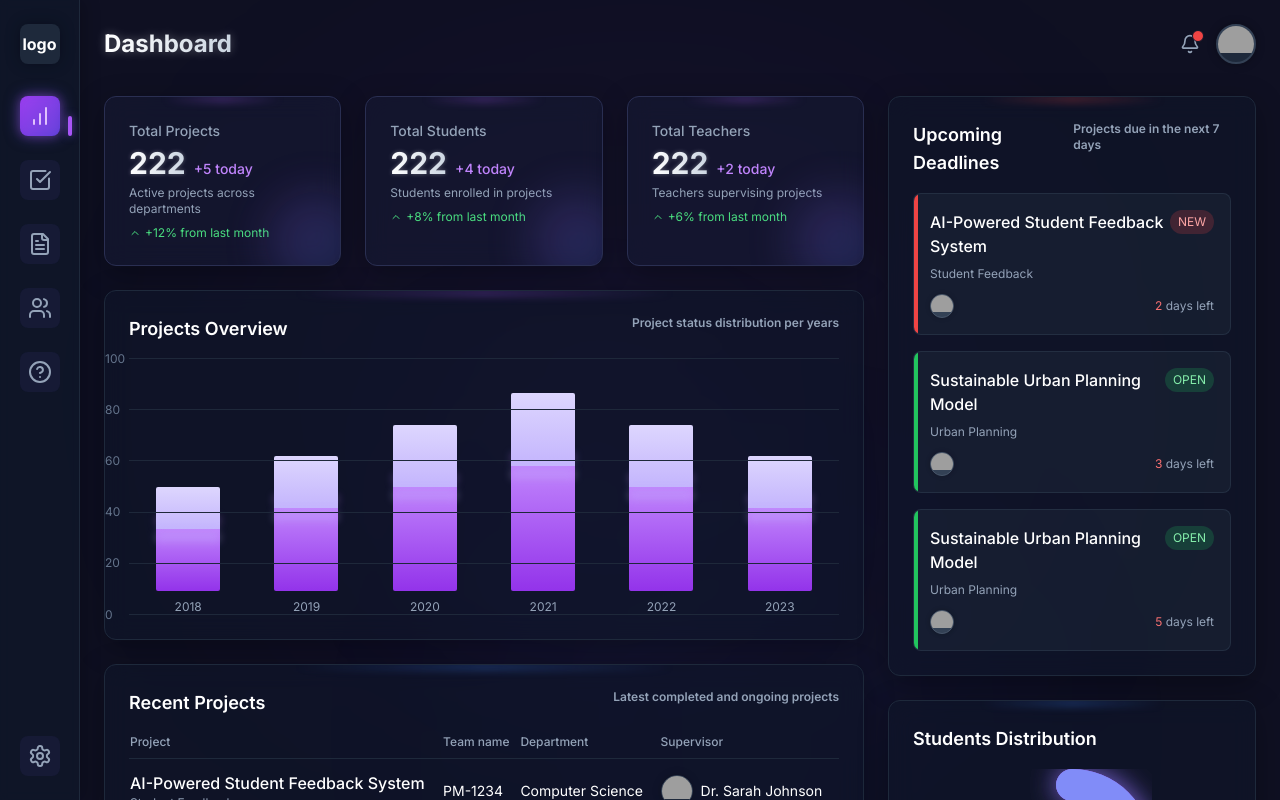
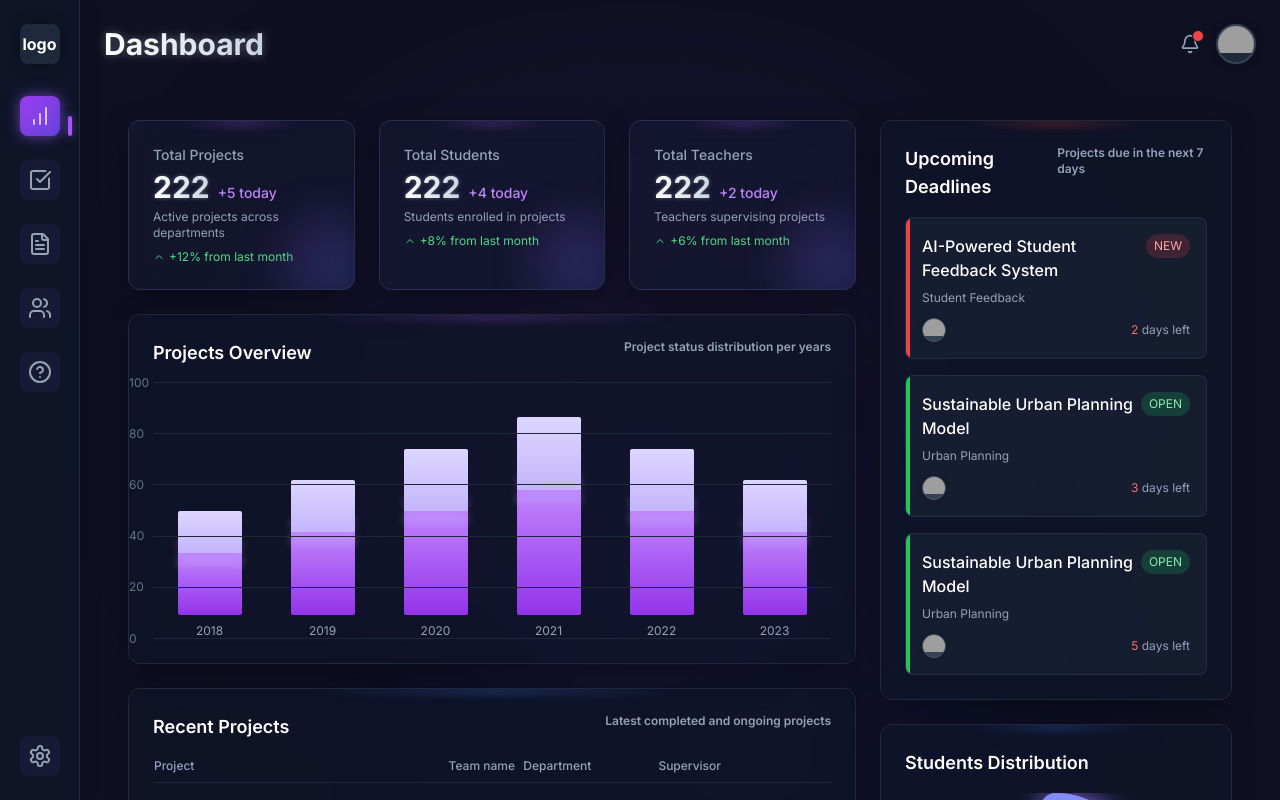
Before and after one commit to AmirBnsL/gestion_pfe_frontend, a Next.js app: page /admin/dashboard in a window 1280 px wide. Shown: the top 800 px of the page. Built offline with nearby package versions, Linux system fonts and the light colour scheme; grey boxes are pictures that could not be loaded.

Commit message:
adding the main nav bar

```diff
--- a/src/app/admin/layout.tsx
+++ b/src/app/admin/layout.tsx
@@ -1,29 +1,35 @@
-import type React from "react"
-import type { Metadata } from "next"
-import { Inter } from "next/font/google"
-import {AppSidebar} from "../components/app-sidebar/app-sidebar"
-import "../../app/globals.css"
+import type React from "react";
+import type { Metadata } from "next";
+import { Inter } from "next/font/google";
+import { AppSidebar } from "../components/app-sidebar/app-sidebar";
+import { AppNavbar } from "../components/app-navbar/page";
+import "../../app/globals.css";
 
-const inter = Inter({ subsets: ["latin"] })
+const inter = Inter({ subsets: ["latin"] });
 
 export const metadata: Metadata = {
   title: "Admin Dashboard",
   description: "Admin dashboard for educational institution",
-}
+};
 
 export default function RootLayout({
   children,
 }: Readonly<{
-  children: React.ReactNode
+  children: React.ReactNode;
 }>) {
   return (
     <html lang="en">
       <body className={inter.className}>
         <div className="flex min-h-screen">
           <AppSidebar />
-          <main className="flex-1 ml-20">{children}</main>
+          <main className="flex-1 ml-20">
+            <div className="p-6">
+              <AppNavbar />
+              {children}
+            </div>
+          </main>
         </div>
       </body>
     </html>
-  )
+  );
 }
--- a/src/app/components/announcements/announcements-header.tsx
+++ /dev/null
@@ -1,36 +0,0 @@
-"use client"
-
-import { motion } from "framer-motion"
-import { Bell } from "lucide-react"
-import Image from "next/image"
-
-export function AnnouncementsHeader() {
-  return (
-    <motion.div
-      initial={{ y: -20, opacity: 0 }}
-      animate={{ y: 0, opacity: 1 }}
-      transition={{ duration: 0.5 }}
-      className="flex flex-col md:flex-row justify-between items-start md:items-center gap-4 mb-8"
-    >
-      <h1 className="text-3xl font-bold bg-gradient-to-r from-white to-slate-300 bg-clip-text text-transparent drop-shadow-[0_0_5px_rgba(255,255,255,0.3)]">
-        Announcements
-      </h1>
-
-      <div className="flex items-center gap-4">
-        <div className="relative">
-          <Bell className="h-5 w-5 text-slate-400 hover:text-white transition-colors cursor-pointer" />
-          <span className="absolute -top-1 -right-1 h-3 w-3 bg-red-500 rounded-full border border-slate-900"></span>
-        </div>
-        <div className="h-10 w-10 rounded-full bg-slate-800 border-2 border-slate-700 overflow-hidden shadow-[0_0_10px_rgba(0,0,0,0.3)]">
-          <Image
-            src="/placeholder.svg?height=40&width=40"
-            alt="Profile"
-            width={40}
-            height={40}
-            className="object-cover"
-          />
-        </div>
-      </div>
-    </motion.div>
-  )
-}
--- a/src/app/components/announcements/announcements-page.tsx
+++ b/src/app/components/announcements/announcements-page.tsx
@@ -7,7 +7,6 @@ import { Button } from "@/app/components/ui/button"
 import { AnnouncementsList } from "./announcements-list"
 import { CreateAnnouncementDialog } from "./create-announcement-dialog"
 import { ParticleBackground } from "@/app/components/ui/particle-background"
-import { AnnouncementsHeader } from "./announcements-header"
 import { PendingApprovalsSearch } from "../pending-approval/pending-approvals-search"
 
 // Sample announcements data
@@ -119,12 +118,12 @@ export function AnnouncementsPage() {
   const filteredAnnouncements = announcements.filter(
     (announcement) =>
       announcement.name.toLowerCase().includes(searchQuery.toLowerCase()) ||
-      announcement.audience.toLowerCase().includes(searchQuery.toLowerCase()),
+      announcement.audience.toLowerCase().includes(searchQuery.toLowerCase())
   )
 
   return (
     <div className="min-h-screen bg-[#0F1022] text-white overflow-hidden relative">
-      {/* Ambient light effect */}
+      {/* Ambient light effects */}
       <div className="fixed top-1/4 right-1/4 w-1/2 h-1/2 bg-purple-500/10 blur-[180px] rounded-full pointer-events-none animate-pulse" />
       <div
         className="fixed bottom-1/4 left-1/4 w-1/3 h-1/3 bg-blue-500/10 blur-[150px] rounded-full pointer-events-none animate-pulse"
@@ -141,10 +140,7 @@ export function AnnouncementsPage() {
       </div>
 
       <div className="container mx-auto px-4 py-8">
-        {/* Header - Using the same header component as pending approvals */}
-        <AnnouncementsHeader />
-
-        {/* Search and Filters - Using the same search component as pending approvals */}
+        {/* Search and Filters */}
         <PendingApprovalsSearch
           searchQuery={searchQuery}
           setSearchQuery={setSearchQuery}
@@ -180,7 +176,10 @@ export function AnnouncementsPage() {
         </motion.div>
 
         {/* Create Announcement Dialog */}
-        <CreateAnnouncementDialog open={isCreateDialogOpen} onClose={() => setIsCreateDialogOpen(false)} />
+        <CreateAnnouncementDialog
+          open={isCreateDialogOpen}
+          onClose={() => setIsCreateDialogOpen(false)}
+        />
       </div>
     </div>
   )
--- a/src/app/components/pending-approval/pending-approvals-header.tsx
+++ b/src/app/components/app-navbar/page.tsx
@@ -1,10 +1,35 @@
 "use client"
 
+import { usePathname } from "next/navigation"
 import { motion } from "framer-motion"
 import { Bell } from "lucide-react"
 import Image from "next/image"
 
-export function PendingApprovalsHeader() {
+export function AppNavbar() {
+  const pathname = usePathname()
+
+  // Get the page title based on the current path
+  const getPageTitle = () => {
+    switch (pathname) {
+      case "/dashboard":
+        return "Dashboard"
+      case "/pending-approvals":
+        return "Pending Approvals"
+      case "/announcements":
+        return "Announcements"
+      case "/project-management":
+        return "Project Management"
+      case "/messages":
+        return "Messages"
+      case "/help":
+        return "Help"
+      case "/settings":
+        return "Settings"
+      default:
+        return "Dashboard"
+    }
+  }
+
   return (
     <motion.div
       initial={{ y: -20, opacity: 0 }}
@@ -13,7 +38,7 @@ export function PendingApprovalsHeader() {
       className="flex flex-col md:flex-row justify-between items-start md:items-center gap-4 mb-8"
     >
       <h1 className="text-3xl font-bold bg-gradient-to-r from-white to-slate-300 bg-clip-text text-transparent drop-shadow-[0_0_5px_rgba(255,255,255,0.3)]">
-        Pending Approvals
+        {getPageTitle()}
       </h1>
 
       <div className="flex items-center gap-4">
--- a/src/app/components/dashboard/dashboard-header.tsx
+++ /dev/null
@@ -1,36 +0,0 @@
-"use client"
-
-import { motion } from "framer-motion"
-import { Bell } from "lucide-react"
-import Image from "next/image"
-
-export function DashboardHeader() {
-  return (
-    <motion.div
-      initial={{ y: -20, opacity: 0 }}
-      animate={{ y: 0, opacity: 1 }}
-      transition={{ duration: 0.5 }}
-      className="flex justify-between items-center mb-8"
-    >
-      <h1 className="text-2xl font-bold bg-gradient-to-r from-white to-slate-300 bg-clip-text text-transparent drop-shadow-[0_0_5px_rgba(255,255,255,0.3)]">
-        Dashboard
-      </h1>
-
-      <div className="flex items-center gap-4">
-        <div className="relative">
-          <Bell className="h-5 w-5 text-slate-400 hover:text-white transition-colors cursor-pointer" />
-          <span className="absolute -top-1 -right-1 h-3 w-3 bg-red-500 rounded-full border border-slate-900"></span>
-        </div>
-        <div className="h-10 w-10 rounded-full bg-slate-800 border-2 border-slate-700 overflow-hidden shadow-[0_0_10px_rgba(0,0,0,0.3)]">
-          <Image
-            src="/placeholder.svg?height=40&width=40"
-            alt="Profile"
-            width={40}
-            height={40}
-            className="object-cover"
-          />
-        </div>
-      </div>
-    </motion.div>
-  )
-}
--- a/src/app/components/dashboard/dashboard-page.tsx
+++ b/src/app/components/dashboard/dashboard-page.tsx
@@ -2,7 +2,7 @@
 
 import { useState, useEffect } from "react"
 import { motion } from "framer-motion"
-import { DashboardHeader } from "./dashboard-header"
+
 
 import { StatCard } from "./stat-card"
 import { ProjectsOverviewChart } from "./projects-overview-chart"
@@ -45,8 +45,7 @@ export function DashboardPage() {
 
         {/* Main content */}
         <div className="flex-1 p-6">
-          {/* Header */}
-          <DashboardHeader />
+
 
           {/* Dashboard grid */}
           <div className="grid grid-cols-1 lg:grid-cols-3 gap-6">
--- a/src/app/components/pending-approval/pending-approvals-page.tsx
+++ b/src/app/components/pending-approval/pending-approvals-page.tsx
@@ -1,7 +1,6 @@
 "use client"
 
 import { useState, useEffect } from "react"
-import { PendingApprovalsHeader } from "./pending-approvals-header"
 import { PendingApprovalsSearch } from "./pending-approvals-search"
 import { PendingApprovalsTabs } from "./pending-approvals-tabs"
 import { ApprovalHistory } from "./approval-history"
@@ -71,7 +70,7 @@ export function PendingApprovalsPage() {
 
   return (
     <div className="min-h-screen bg-[#0F1022] text-white overflow-hidden relative">
-      {/* Ambient light effect */}
+      {/* Ambient light effects */}
       <div className="fixed top-1/4 right-1/4 w-1/2 h-1/2 bg-purple-500/10 blur-[180px] rounded-full pointer-events-none animate-pulse" />
       <div
         className="fixed bottom-1/4 left-1/4 w-1/3 h-1/3 bg-blue-500/10 blur-[150px] rounded-full pointer-events-none animate-pulse"
@@ -88,9 +87,6 @@ export function PendingApprovalsPage() {
       </div>
 
       <div className="container mx-auto px-4 py-8">
-        {/* Header */}
-        <PendingApprovalsHeader />
-
         {/* Search and Filters */}
         <PendingApprovalsSearch
           searchQuery={searchQuery}
@@ -115,13 +111,20 @@ export function PendingApprovalsPage() {
           handleTeacherSelect={handleTeacherSelect}
           isLoaded={isLoaded}
           setSelectedStudents={setSelectedStudents}
-          setSelectedTeachers={setSelectedTeachers} filteredProjects={[]} selectedProjects={[]} handleSelectAllProjects={function (checked: boolean): void {
+          setSelectedTeachers={setSelectedTeachers}
+          // These project-related props are optional or can be omitted if not needed:
+          filteredProjects={[]}
+          selectedProjects={[]}
+          handleSelectAllProjects={function (checked: boolean): void {
             throw new Error("Function not implemented.")
-          } } handleProjectSelect={function (id: string, checked: boolean): void {
+          }}
+          handleProjectSelect={function (id: string, checked: boolean): void {
             throw new Error("Function not implemented.")
-          } } setSelectedProjects={function (projects: string[]): void {
+          }}
+          setSelectedProjects={function (projects: string[]): void {
             throw new Error("Function not implemented.")
-          } }        />
+          }}
+        />
 
         {/* Approval History */}
         <ApprovalHistory approvalHistory={approvalHistory} />
--- a/src/app/components/project-management/project-management-header.tsx
+++ /dev/null
@@ -1,36 +0,0 @@
-"use client"
-
-import { motion } from "framer-motion"
-import { Bell } from "lucide-react"
-import Image from "next/image"
-
-export function ProjectManagementHeader() {
-  return (
-    <motion.div
-      initial={{ y: -20, opacity: 0 }}
-      animate={{ y: 0, opacity: 1 }}
-      transition={{ duration: 0.5 }}
-      className="flex flex-col md:flex-row justify-between items-start md:items-center gap-4 mb-8"
-    >
-      <h1 className="text-3xl font-bold bg-gradient-to-r from-white to-slate-300 bg-clip-text text-transparent drop-shadow-[0_0_5px_rgba(255,255,255,0.3)]">
-        Project Management
-      </h1>
-
-      <div className="flex items-center gap-4">
-        <div className="relative">
-          <Bell className="h-5 w-5 text-slate-400 hover:text-white transition-colors cursor-pointer" />
-          <span className="absolute -top-1 -right-1 h-3 w-3 bg-red-500 rounded-full border border-slate-900"></span>
-        </div>
-        <div className="h-10 w-10 rounded-full bg-slate-800 border-2 border-slate-700 overflow-hidden shadow-[0_0_10px_rgba(0,0,0,0.3)]">
-          <Image
-            src="/placeholder.svg?height=40&width=40"
-            alt="Profile"
-            width={40}
-            height={40}
-            className="object-cover"
-          />
-        </div>
-      </div>
-    </motion.div>
-  )
-}
--- a/src/app/components/project-management/project-management-page.tsx
+++ b/src/app/components/project-management/project-management-page.tsx
@@ -3,7 +3,7 @@
 import { useState, useEffect } from "react"
 import { motion } from "framer-motion"
 import { ParticleBackground } from "@/app/components/ui/particle-background"
-import { ProjectManagementHeader } from "./project-management-header"
+
 import { ProjectCard } from "./project-card"
 import { ProjectDetailsModal } from "./project-details-modal"
 import { PendingApprovalsSearch } from "../pending-approval/pending-approvals-search"
@@ -95,7 +95,7 @@ export function ProjectManagementPage() {
       project.name.toLowerCase().includes(searchQuery.toLowerCase()) ||
       project.leader.toLowerCase().includes(searchQuery.toLowerCase()) ||
       project.supervisor.toLowerCase().includes(searchQuery.toLowerCase()) ||
-      project.category.toLowerCase().includes(searchQuery.toLowerCase()),
+      project.category.toLowerCase().includes(searchQuery.toLowerCase())
   )
 
   const handleViewProject = (project: any) => {
@@ -118,7 +118,7 @@ export function ProjectManagementPage() {
 
   return (
     <div className="min-h-screen bg-[#0F1022] text-white overflow-hidden relative">
-      {/* Ambient light effect */}
+      {/* Ambient light effects */}
       <div className="fixed top-1/4 right-1/4 w-1/2 h-1/2 bg-purple-500/10 blur-[180px] rounded-full pointer-events-none animate-pulse" />
       <div
         className="fixed bottom-1/4 left-1/4 w-1/3 h-1/3 bg-blue-500/10 blur-[150px] rounded-full pointer-events-none animate-pulse"
@@ -135,9 +135,6 @@ export function ProjectManagementPage() {
       </div>
 
       <div className="container mx-auto px-4 py-8">
-        {/* Header */}
-        <ProjectManagementHeader />
-
         {/* Search and Filters */}
         <PendingApprovalsSearch
           searchQuery={searchQuery}
@@ -168,7 +165,9 @@ export function ProjectManagementPage() {
         </motion.div>
 
         {/* Project Details Modal */}
-        {selectedProject && <ProjectDetailsModal project={selectedProject} onClose={handleCloseModal} />}
+        {selectedProject && (
+          <ProjectDetailsModal project={selectedProject} onClose={handleCloseModal} />
+        )}
       </div>
     </div>
   )
```
